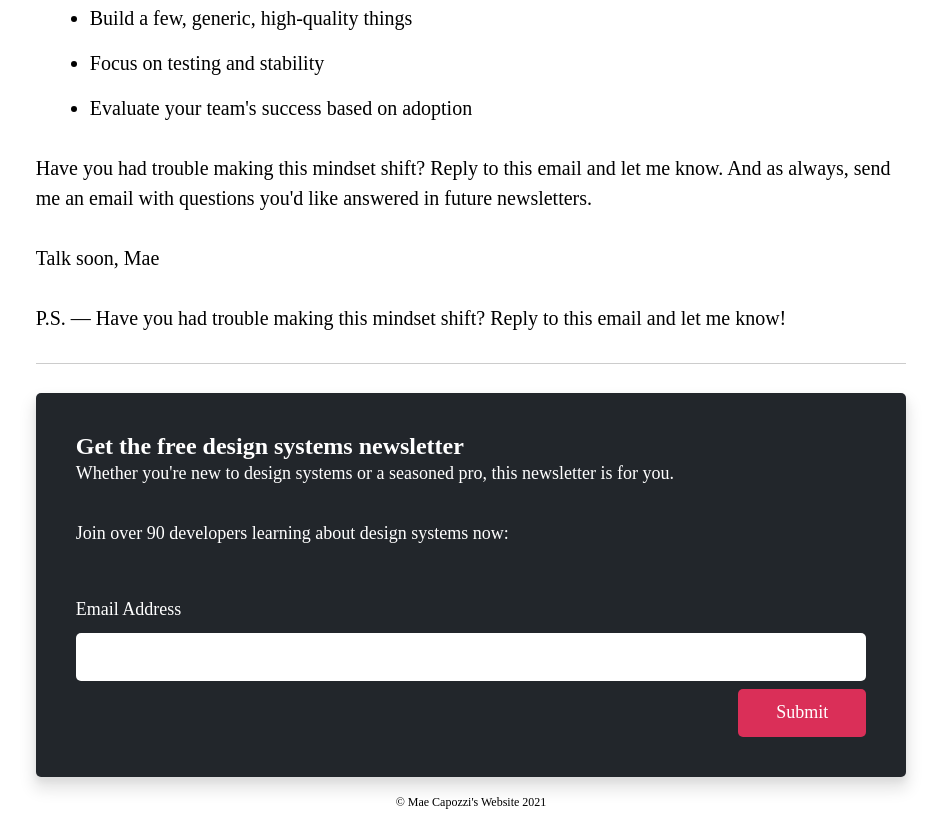
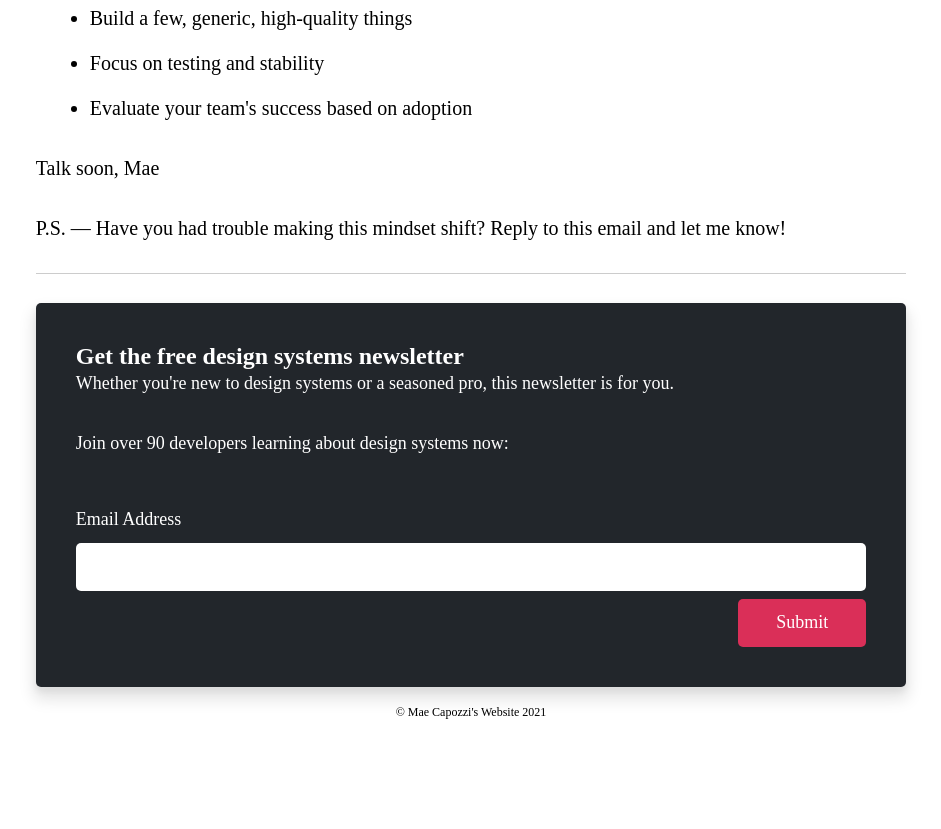
Before and after one commit to maecapozzi/blog, a Gatsby site: page /newsletter/29/ in a window 1280 px wide. Shown: the part 1174-2003 px from the top of the page, without its empty margins (169-1110 px from the left). After the commit the page ends 1913 px from the top, so only its background shows below. Built offline with nearby package versions, Linux system fonts and the light colour scheme; Gatsby itself is replaced by a stand-in of ours; some packages are replaced by stand-ins of ours; a web font is replaced by a local one.

```diff
--- a/content/newsletter/newsletter/29/index.md
+++ b/content/newsletter/newsletter/29/index.md
@@ -34,8 +34,6 @@ Now, you're expected to:
 - Focus on testing and stability
 - Evaluate your team's success based on adoption
 
-Have you had trouble making this mindset shift? Reply to this email and let me know. And as always, send me an email with questions you'd like answered in future newsletters.
-
 Talk soon,
 Mae
 
```
